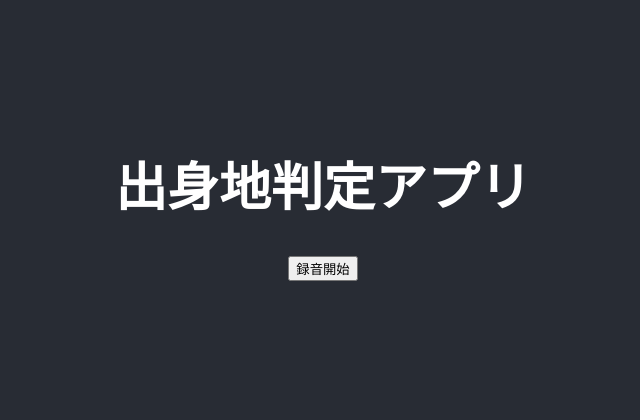
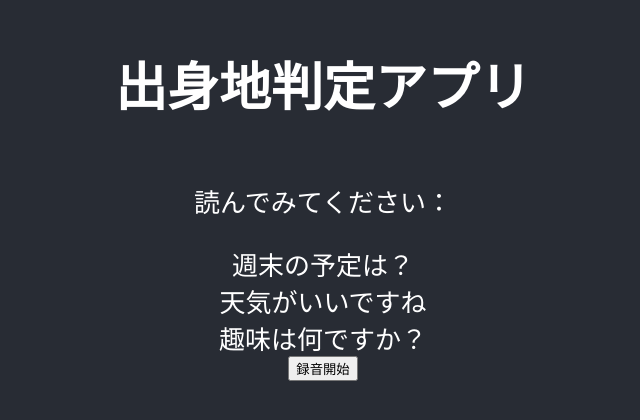
Before and after one commit to kc3hack/2025_25, a React (Create React App) app in the folder frontend/: page / in a window 1280 px wide. Shown: the part 204-624 px from the top of the page, without its empty margins (317-957 px from the left). Built offline with nearby package versions, Linux system fonts and the light colour scheme.

Commit message:
app.jsを変えました

```diff
--- a/frontend/src/App.js
+++ b/frontend/src/App.js
@@ -1,21 +1,41 @@
-import { useState } from "react";
+import { useState, useEffect } from "react";
 import AudioRecorder from './components/AudioRecorder';
 import ResultField from './components/ResultField';
 import "./App.css";
 
+const scripts = [
+  "こんにちは！", "天気がいいですね", "今日は何をしますか？", "好きな食べ物は何ですか？",
+  "旅行に行きたい場所は？", "最近読んだ本は？", "趣味は何ですか？", "週末の予定は？"
+];
+
 function App() {
   const [result, setResult] = useState(null);
+  const [displayScripts, setDisplayScripts] = useState([]);
+
+  useEffect(() => {
+    // 3つのランダムなスクリプトを選ぶ
+    const shuffled = [...scripts].sort(() => 0.5 - Math.random()).slice(0, 3);
+    setDisplayScripts(shuffled);
+  }, []);
 
   return (
     <div className="App">
       <header className="App-header">
         <h1>出身地判定アプリ</h1>
 
+        <p>読んでみてください：</p>
+        {/* ランダムなスクリプトを図形の中に表示 */}
+        <div className="script-container">
+          {displayScripts.map((script, index) => (
+            <div key={index} className="script-box">{script}</div>
+          ))}
+        </div>
+
         {/* 録音コンポーネント */}
-        <AudioRecorder onReceiveResponse={setResult}/>
+        <AudioRecorder onReceiveResponse={setResult} />
 
         {/* 判定結果を出力 */}
-        <ResultField result={result}/>
+        <ResultField result={result} />
       </header>
     </div>
   );
```
